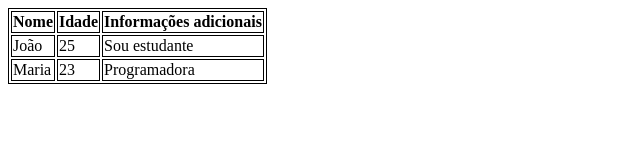
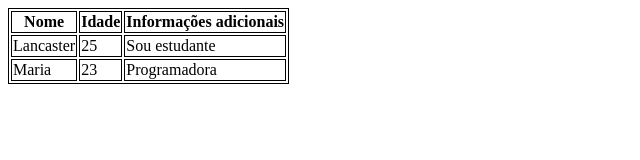
Before and after one commit to JP-ME/aula-tabela, a plain HTML site: page index.html in a window 1280 px wide. Shown: the whole page, without its empty margins (0-640 px from the left). Drawn offline with Linux system fonts and the light colour scheme.

Commit message:
trocado de João para Lancaster

```diff
--- a/index.html
+++ b/index.html
@@ -14,7 +14,7 @@
         <th>Informações adicionais</th>
     </tr>
     <tr>
-        <td>João</td>
+        <td>Lancaster</td>
         <td>25</td>
         <td>Sou estudante</td>
     </tr>
```
